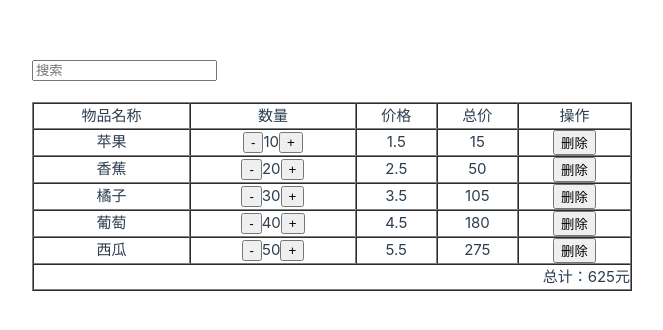
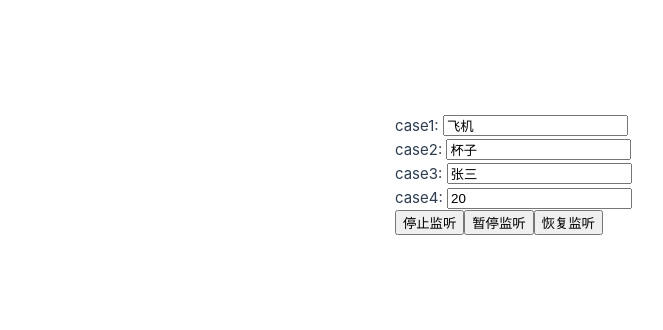
Before and after one commit to LTisme/vue3-vite-TS-pinia-electron, a Vue app: page / in a window 1280 px wide. Shown: the part 226-556 px from the top of the page, without its empty margins (8-671 px from the left). Built offline with nearby package versions, Linux system fonts and the light colour scheme; the HTML template or start-up script is replaced by a standard one.

Commit message:
watch和watchEffect的API使用，源码就先不写了，效益太低了，先以熟悉为主

```diff
--- a/src/App.vue
+++ b/src/App.vue
@@ -1,91 +1,54 @@
 <template>
 
   <div>
-    <div>
-      <input v-model="keyword" placeholder="搜索" type="text">
-    </div>
-    <div style="margin-top: 20px;">
-      <table border width="600px" cellpadding="0" cellspacing="0">
-        <thead>
-          <tr>
-            <th>物品名称</th>
-            <th>数量</th>
-            <th>价格</th>
-            <th>总价</th>
-            <th>操作</th>
-          </tr>
-        </thead>
-        <tbody>
-          <tr v-for="(item, index) in searchItem" :key="index">
-            <td align="center">{{ item.name }}</td>
-            <td align="center"><button @click="item.count > 1 ? item.count-- : ''">-</button>{{ item.count }}<button
-                @click="item.count++">+</button></td>
-            <td align="center">{{ item.price }}</td>
-            <td align="center">{{ item.count * item.price }}</td>
-            <td align="center"><button @click="del(index)">删除</button></td>
-          </tr>
-        </tbody>
-        <tfoot>
-          <tr>
-            <td colspan="5" align="right">总计：{{ MyFoolTotalPrice }}元</td>
-          </tr>
-        </tfoot>
-      </table>
-    </div>
+    case1: <input v-model="mess1" type="text">
+    <br>
+    case2: <input v-model="mess2" type="text">
+    <br>
+    case3: <input v-model="message1.foo.bar.name" type="text">
+    <br>
+    case4: <input v-model="message1.foo.bar.age" type="text">
+    <br>
+    <button @click="stop">停止监听</button>
+    <button @click="pause">暂停监听</button>
+    <button @click="resume">恢复监听</button>
   </div>
 
 </template>
 
 <script setup lang='ts'>
-  // computed计算属性的实际应用场景
-  import { reactive, ref, computed } from 'vue';
+  import { reactive, toRef, ref, watch, watchEffect } from 'vue';
 
-  let $total = ref<number>(0)
+  let mess1 = ref('飞机')
+  let mess2 = ref('杯子')
 
-  let keyword = ref<string>('')
-  const searchItem = computed(() => {
-    return items.filter((item: DataItem) => {
-      return item.name.includes(keyword.value)
+  let message1 = reactive({
+    foo: {
+      bar: {
+        name: "张三",
+        age: 20,
+      }
+    }
+  });
+
+
+  watch(() => message1.foo.bar.name, (newVal, oldVal) => {
+    console.log('message1 changed', newVal, oldVal);
+  })
+  // watchEffect是非惰性的，会在页面加载时就立即执行一次，而不是像watch一样监听到数据变化时才执行·
+  // 它可以返回停止、暂停、恢复监听器的方法，当然watch也可以返回停止、暂停、恢复监听器的方法
+  const { stop, pause, resume } = watchEffect((cleanUp) => {
+    console.log('mess1=========>', mess1.value);
+    console.log('mess2=========>', mess2.value);
+    cleanUp(() => {
+      console.log('before');
     })
-  })
-  interface DataItem {
-    name: string;
-    count: number;
-    price: number;
-  }
-  const items = reactive<DataItem[]>([
-    { name: '苹果', count: 10, price: 1.5 },
-    { name: '香蕉', count: 20, price: 2.5 },
-    { name: '橘子', count: 30, price: 3.5 },
-    { name: '葡萄', count: 40, price: 4.5 },
-    { name: '西瓜', count: 50, price: 5.5 },
-  ]);
-  // 总价一般用函数来实现
-  // const totalPrice = () => {
-  //   $total.value = items.reduce((prev: number, next: DataItem) => {
-  //     return prev + (next.count * next.price);
-  //   }, 0) // prev是上一个值的意思，故在此初始值为0
-  // }
-  // totalPrice()
-  const totalPrice = computed(() => {
-    // reduce用来求合计是比较好的方式
-    return items.reduce((prev: number, next: DataItem) => {
-      return prev + (next.count * next.price);
-    }, 0) // prev是上一个值的意思，故在此初始值为0
-  })
-
-  const MyFoolTotalPrice = computed(() => {
-    // 遍历对象，将对象中的count属性与price属性相乘，并返回总和
-    let sum = 0
-    for (let i = 0; i < items.length; i++) {
-      sum += items[i].count * items[i].price
-    }
-    return sum
-  })
-
-  const del = (index: number) => {
-    items.splice(index, 1)
-  }
+  },
+    // 这里是配置选项，可以设置flush，默认是pre，即在组件更新之前，先清除上一次的副作用，
+    // 还可以设置挺多东西的，可以去官网看看，比如ontrigger函数
+    {
+      flush: 'post'
+    })
 
 </script>
 
```
